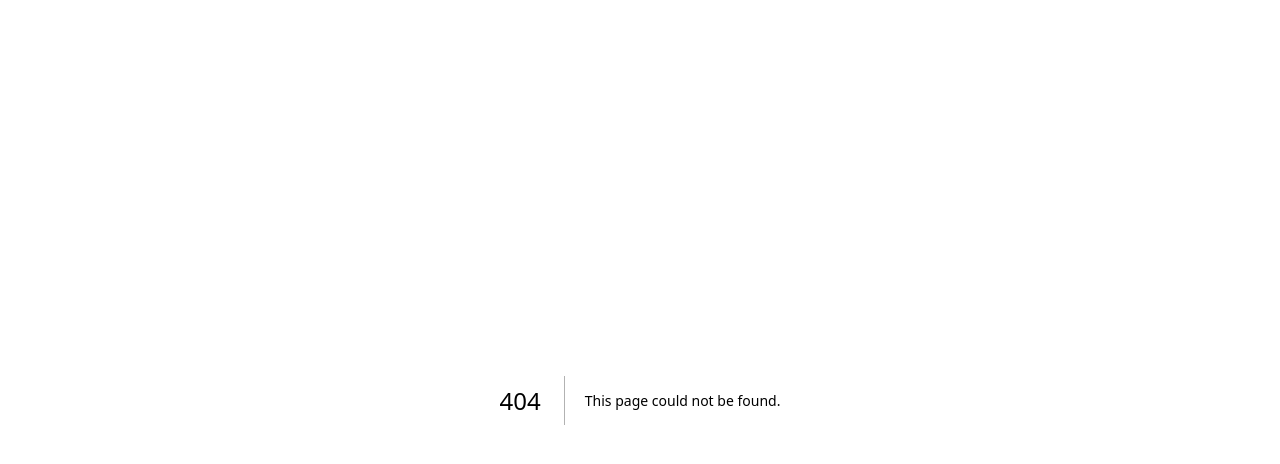
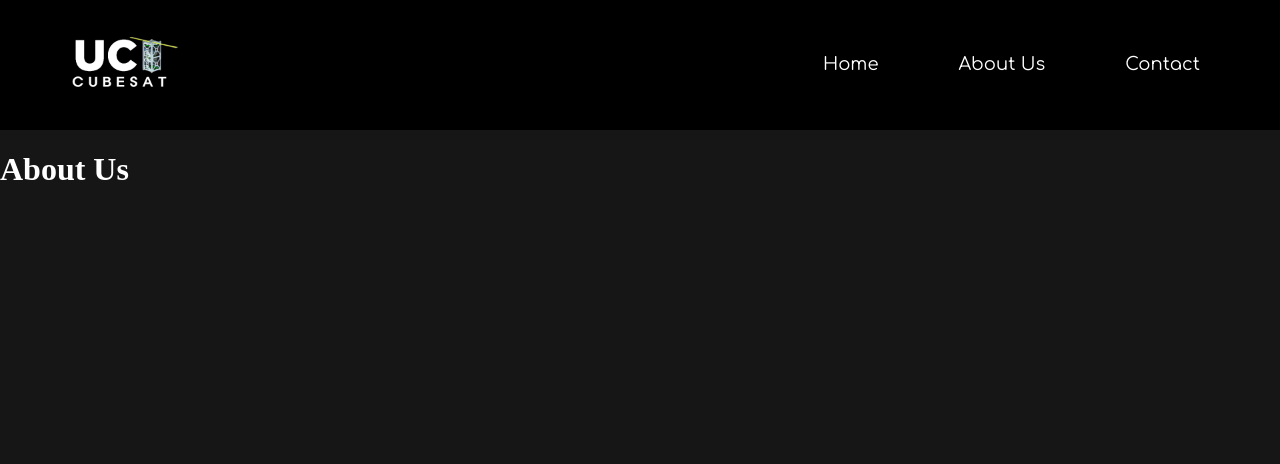
Before and after one commit to Sri-H-G/UCI_CubeSat, a Next.js app in the folder cubesat/: page /aboutus in a window 1280 px wide. Before the commit this address had no page. Shown: the top 464 px of the page. Built offline with nearby package versions, Linux system fonts and the light colour scheme.

Commit message:
navigation bar and all other pages to cubesat website

```diff
--- /dev/null
+++ b/cubesat/src/app/aboutus/page.tsx
@@ -0,0 +1,10 @@
+import Navbar from "../comps/Navbar";
+
+export default function AboutUs(){
+    return(
+        <>
+            <Navbar/>
+            <h1>About Us</h1>
+        </>
+    )
+}
--- /dev/null
+++ b/cubesat/src/app/comps/Navbar.tsx
@@ -0,0 +1,32 @@
+import "../comps/NavbarStyle.css"
+import Image from 'next/image';
+
+const Navbar = () => {
+    return (
+        <div className = "navbar">
+            <div id = "cubesat-logo">
+                <a href = '/home'>
+                    <Image
+                        src = "/images/CubeSat_logo.png"
+                        alt = "CubeSat logo"
+                        width = {120}
+                        height = {120}
+                    />
+                </a>
+            </div>
+            <div className = "btnbox">
+                <a href='/home'>
+                    <button>Home</button>
+                </a>
+                <a href='/aboutus'>
+                    <button>About Us</button>
+                </a>
+                <a href='/contact'>
+                    <button>Contact</button>
+                </a>
+            </div>
+        </div>
+    )
+}
+
+export default Navbar;
--- /dev/null
+++ b/cubesat/src/app/comps/NavbarStyle.css
@@ -0,0 +1,91 @@
+@import url(https://fonts.googleapis.com/css?family=Comfortaa);
+
+.navbar{
+    background: black;
+    height: 130px;
+    width: 100%;
+    display: flex;
+    justify-content: space-between;
+}
+
+.btnbox {
+    display: flex;
+    margin: 40px 40px;
+    /* background-color: red; */
+}
+
+#cubesat-logo {
+    padding-top: 3px;
+    padding-left: 60px;
+}
+
+button {
+    background: transparent;
+    position: relative;
+    border: none;
+    outline: none;
+    margin-left: 1em;
+    margin-right: 1em;
+    cursor: pointer;
+    padding: 14px 22px;
+    /* align-items: center; */
+    font-size: 18px;
+    font-family: Comfortaa;
+    color: white
+}
+
+button:focus {
+    text-decoration: underline;
+    font-weight: bold;
+}
+
+@import url(https://fonts.googleapis.com/css?family=Comfortaa);
+
+.navbar{
+    background: black;
+    height: 130px;
+    width: 100%;
+    display: flex;
+    justify-content: space-between;
+}
+
+.btnbox {
+    display: flex;
+    margin: 40px 40px;
+    /* background-color: red; */
+}
+
+#cubesat-logo {
+    padding-top: 3px;
+    padding-left: 60px;
+}
+
+button {
+    background: transparent;
+    position: relative;
+    border: none;
+    outline: none;
+    margin-left: 1em;
+    margin-right: 1em;
+    cursor: pointer;
+    padding: 14px 22px;
+    /* align-items: center; */
+    font-size: 18px;
+    font-family: Comfortaa;
+    color: white
+}
+
+button:hover{
+    text-decoration: none;
+}
+
+button:hover::after {
+    text-decoration: none;
+    content: '';
+    position: absolute;
+    left: 0;
+    right: 0;
+    bottom: -2px;
+    height: 2px;
+    background-color: white;
+}
--- /dev/null
+++ b/cubesat/src/app/contact/page.tsx
@@ -0,0 +1,10 @@
+import Navbar from "../comps/Navbar";
+
+export default function Contact(){
+    return(
+        <>
+            <Navbar/>
+            <h1>Contact</h1>
+        </>
+    )
+}
--- a/cubesat/src/app/globals.css
+++ b/cubesat/src/app/globals.css
@@ -1,4 +1,16 @@
-@tailwind base;
+body {
+  background: #161616;
+  margin: 0;
+  padding: 0;
+}
+h1 {
+  color: white
+}
+
+
+
+
+/* @tailwind base;
 @tailwind components;
 @tailwind utilities;
 
@@ -24,4 +36,4 @@ body {
   .text-balance {
     text-wrap: balance;
   }
-}
+} */
--- /dev/null
+++ b/cubesat/src/app/home/page.tsx
@@ -0,0 +1,10 @@
+import Navbar from "../comps/Navbar";
+
+export default function Home(){
+    return(
+        <>
+            <Navbar/>
+            <h1>Home</h1>
+        </>
+    )
+}
--- a/cubesat/src/app/page.tsx
+++ /dev/null
@@ -1,101 +0,0 @@
-import Image from "next/image";
-
-export default function Home() {
-  return (
-    <div className="grid grid-rows-[20px_1fr_20px] items-center justify-items-center min-h-screen p-8 pb-20 gap-16 sm:p-20 font-[family-name:var(--font-geist-sans)]">
-      <main className="flex flex-col gap-8 row-start-2 items-center sm:items-start">
-        <Image
-          className="dark:invert"
-          src="https://nextjs.org/icons/next.svg"
-          alt="Next.js logo"
-          width={180}
-          height={38}
-          priority
-        />
-        <ol className="list-inside list-decimal text-sm text-center sm:text-left font-[family-name:var(--font-geist-mono)]">
-          <li className="mb-2">
-            Get started by editing{" "}
-            <code className="bg-black/[.05] dark:bg-white/[.06] px-1 py-0.5 rounded font-semibold">
-              src/app/page.tsx
-            </code>
-            .
-          </li>
-          <li>Save and see your changes instantly.</li>
-        </ol>
-
-        <div className="flex gap-4 items-center flex-col sm:flex-row">
-          <a
-            className="rounded-full border border-solid border-transparent transition-colors flex items-center justify-center bg-foreground text-background gap-2 hover:bg-[#383838] dark:hover:bg-[#ccc] text-sm sm:text-base h-10 sm:h-12 px-4 sm:px-5"
-            href="https://vercel.com/new?utm_source=create-next-app&utm_medium=appdir-template-tw&utm_campaign=create-next-app"
-            target="_blank"
-            rel="noopener noreferrer"
-          >
-            <Image
-              className="dark:invert"
-              src="https://nextjs.org/icons/vercel.svg"
-              alt="Vercel logomark"
-              width={20}
-              height={20}
-            />
-            Deploy now
-          </a>
-          <a
-            className="rounded-full border border-solid border-black/[.08] dark:border-white/[.145] transition-colors flex items-center justify-center hover:bg-[#f2f2f2] dark:hover:bg-[#1a1a1a] hover:border-transparent text-sm sm:text-base h-10 sm:h-12 px-4 sm:px-5 sm:min-w-44"
-            href="https://nextjs.org/docs?utm_source=create-next-app&utm_medium=appdir-template-tw&utm_campaign=create-next-app"
-            target="_blank"
-            rel="noopener noreferrer"
-          >
-            Read our docs
-          </a>
-        </div>
-      </main>
-      <footer className="row-start-3 flex gap-6 flex-wrap items-center justify-center">
-        <a
-          className="flex items-center gap-2 hover:underline hover:underline-offset-4"
-          href="https://nextjs.org/learn?utm_source=create-next-app&utm_medium=appdir-template-tw&utm_campaign=create-next-app"
-          target="_blank"
-          rel="noopener noreferrer"
-        >
-          <Image
-            aria-hidden
-            src="https://nextjs.org/icons/file.svg"
-            alt="File icon"
-            width={16}
-            height={16}
-          />
-          Learn
-        </a>
-        <a
-          className="flex items-center gap-2 hover:underline hover:underline-offset-4"
-          href="https://vercel.com/templates?framework=next.js&utm_source=create-next-app&utm_medium=appdir-template-tw&utm_campaign=create-next-app"
-          target="_blank"
-          rel="noopener noreferrer"
-        >
-          <Image
-            aria-hidden
-            src="https://nextjs.org/icons/window.svg"
-            alt="Window icon"
-            width={16}
-            height={16}
-          />
-          Examples
-        </a>
-        <a
-          className="flex items-center gap-2 hover:underline hover:underline-offset-4"
-          href="https://nextjs.org?utm_source=create-next-app&utm_medium=appdir-template-tw&utm_campaign=create-next-app"
-          target="_blank"
-          rel="noopener noreferrer"
-        >
-          <Image
-            aria-hidden
-            src="https://nextjs.org/icons/globe.svg"
-            alt="Globe icon"
-            width={16}
-            height={16}
-          />
-          Go to nextjs.org →
-        </a>
-      </footer>
-    </div>
-  );
-}
```
Also changed, not shown: cubesat/public/images/CubeSat_logo.png (added).
